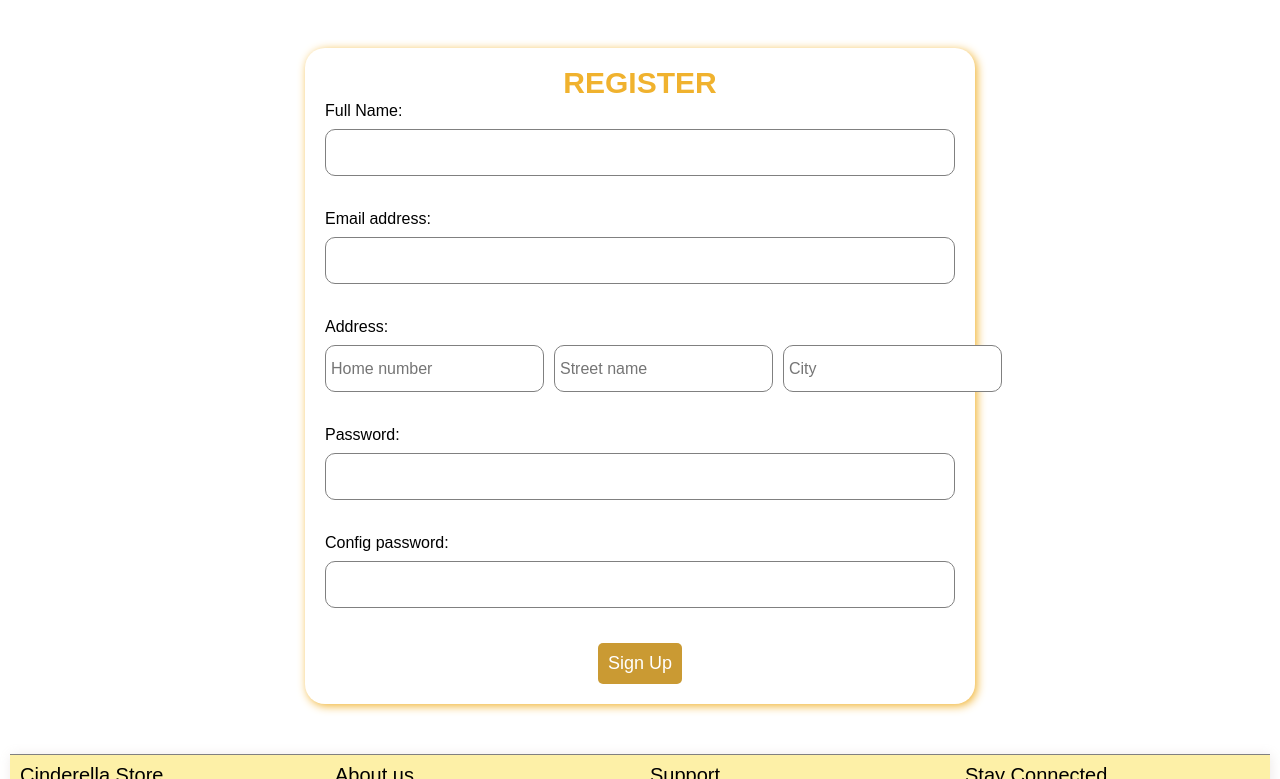
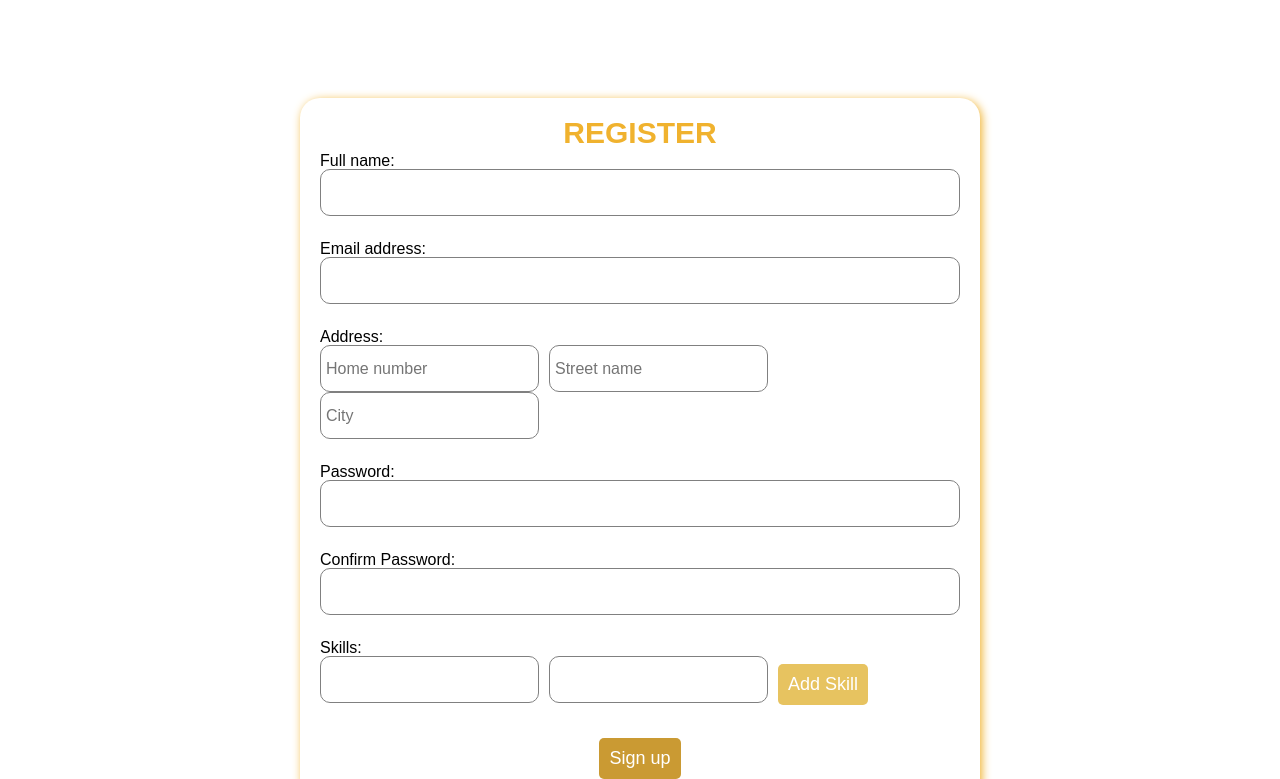
Before and after one commit to at-lieuphan/AT-LieuPhan-FE-Angular1, an Angular app: page / in a window 1280 px wide. Shown: the part 401-1180 px from the top of the page. Built offline with nearby package versions, Linux system fonts and the light colour scheme; a web font is replaced by a local one.

Commit message:
complete register form

```diff
--- a/src/app/app.component.html
+++ b/src/app/app.component.html
@@ -1,4 +1,5 @@
 <app-header></app-header>
 <app-banner></app-banner>
-<app-register></app-register>
+<!-- <router-outlet></router-outlet> -->
+<app-register-form></app-register-form>
 <app-footer></app-footer>
--- /dev/null
+++ b/src/app/auth/components/register-form/register-form.component.html
@@ -0,0 +1,68 @@
+<div class="register-page">
+  <section class="section-register pd-4  d-flex mg-auto">
+    <div class="container">
+      <h2 class="title-register d-flex jc-center txt-uppercase">Register</h2>
+      <form action="" [formGroup]="registerForm" (ngSubmit)="onSubmit() ">
+        <div class="form-group">
+          <label for="">Full name:</label>
+          <input type="text" class="form-control" formControlName="name">
+          <div *ngIf="name.invalid && (name.dirty || name.touched)" class="log-error">
+            <div *ngIf="name?.errors.required">Full name is required</div>
+            <div *ngIf="name?.errors.minlength">This is min length than 10</div>
+          </div>
+        </div>
+        <div class="form-group">
+          <label for="">Email address:</label>
+          <input type="text" class="form-control" formControlName="email">
+          <div *ngIf="email.invalid && (email.dirty || email.touched)" class="log-error">
+            <div *ngIf="email?.errors.required">Email is required</div>
+          </div>
+        </div>
+        <div formGroupName="address" class="form-group">
+          <label for="">Address:</label>
+          <div>
+            <input type="text" class="form-control mr-2" placeholder="Home number" formControlName="home">
+            <div *ngIf="registerForm.get('address.home').invalid && (registerForm.get('address.home').dirty || registerForm.get('address.home').touched)" class="log-error">
+              <div *ngIf="registerForm.get('address.home')?.errors.required">Home number is required</div>
+            </div>
+            <input type="text" class="form-control mr-2" placeholder="Street name"  formControlName="street">
+            <div *ngIf="registerForm.get('address.street').invalid && (registerForm.get('address.street').dirty || registerForm.get('address.street').touched)" class="log-error">
+              <div *ngIf="registerForm.get('address.street')?.errors.required">Street name is required</div>
+            </div>
+            <input type="text" class="form-control mr-2" placeholder="City" formControlName="city">
+            <div *ngIf="registerForm.get('address.city').invalid && (registerForm.get('address.city').dirty || registerForm.get('address.city').touched)" class="log-error">
+              <div *ngIf="registerForm.get('address.city')?.errors.required">City is required</div>
+            </div>
+          </div>
+        </div>
+        <div class="form-group">
+          <label for="">Password:</label>
+          <input type="password" class="form-control" formControlName="pass">
+          <div *ngIf="pass.invalid && (pass.dirty || pass.touched)" class="log-error">
+            <div *ngIf="pass?.errors.required">Password is required</div>
+          </div>
+        </div>
+        <div class="form-group">
+          <label for="">Confirm Password:</label>
+          <input type="password" class="form-control" formControlName="passCof">
+          <div *ngIf="passCof.invalid && (passCof.dirty || passCof.touched)" class="log-error">
+            <div *ngIf="passCof?.errors.required && (passCof.dirty || passCof.touched)">Confirm Password is required</div>
+            <!-- <div *ngIf="registerForm.valid && (passCof.dirty || passCof.touched) ">This field was inValid Pass</div> -->
+          </div>
+        </div>
+        <div class="form-group" formArrayName="skills">
+          <label for="">Skills:</label>
+          <div class="d-flex flex-wrap align-center">
+            <div *ngFor="let skill of skills.controls; let i=index" >
+              <input class="form-control mr-2 mb-2" type="text" [formControlName]="i">
+            </div>
+            <button class="btn btn-primary" (click)="addSkill()" [disabled]="skills.length > 5">Add Skill</button>
+          </div>
+        </div>
+        <div >
+          <button type="submit" [disabled]="!registerForm.valid" class="btn btn-sign d-flex mg-auto">Sign up</button>
+        </div>
+      </form>
+    </div>
+  </section>
+</div>
--- /dev/null
+++ b/src/app/auth/components/register-form/register-form.component.ts
@@ -0,0 +1,69 @@
+import { Component, OnInit } from '@angular/core';
+import { FormGroup, FormBuilder, Validators, FormArray } from '@angular/forms';
+
+@Component({
+  selector: 'app-register-form',
+  templateUrl: './register-form.component.html',
+  styleUrls: ['./register-form.component.scss']
+})
+export class RegisterFormComponent implements OnInit {
+  registerForm: FormGroup;
+  constructor(private fb: FormBuilder) { }
+
+  ngOnInit(): void {
+    this.registerForm = this.fb.group({
+      name: ['', [Validators.required, Validators.minLength(10)]],
+      email: ['', Validators.required],
+      address: this.fb.group({
+        home: ['', Validators.required],
+        street: ['', Validators.required],
+        city: ['', Validators.required]
+      }),
+      pass: ['', Validators.required],
+      passCof: ['', Validators.required],
+      skills: this.fb.array([
+        this.fb.control(''),
+        this.fb.control('')
+      ])
+    }, { validators: this.checkPasswords})
+  }
+
+  get name() {
+    return this.registerForm.get('name');
+  }
+
+  get email() {
+    return this.registerForm.get('email');
+  }
+
+  get skills() {
+    return this.registerForm.get('skills') as FormArray;
+  }
+
+  get address() {
+    return this.registerForm.get('address') as FormGroup;
+  }
+
+  get pass() {
+    return this.registerForm.get('pass');
+  }
+
+  get passCof() {
+    return this.registerForm.get('passCof');
+  }
+
+  addSkill() {
+    this.skills.push(this.fb.control(''));
+  }
+
+  onSubmit() {
+    console.log(this.registerForm.value);
+  }
+
+  checkPasswords(group: FormGroup) {
+    let pass = group.get('pass').value;
+    let confirmPass = group.get('passCof').value;
+    return pass === confirmPass ? null : { notSame: true }
+  }
+
+}
--- a/src/assets/sass/pages/_register.scss
+++ b/src/assets/sass/pages/_register.scss
@@ -16,3 +16,15 @@
   border-radius: 5px;
   font-size: map-get($map: $font-size, $key: font-lg);
 }
+
+.btn-primary {
+  background-color: rgb(231, 195, 96);
+  color: #ffff;
+  border-radius: 5px;
+  font-size: map-get($map: $font-size, $key: font-lg);
+}
+
+.register-page {
+  padding-top: 50px;
+  padding-bottom: 50px;
+}
```
Also changed, not shown: src/app/app.module.ts (+6 -3 lines), src/app/auth/components/register-form/register-form.component.scss (added), 1 other file (tests, documents, lock files or other folders).
